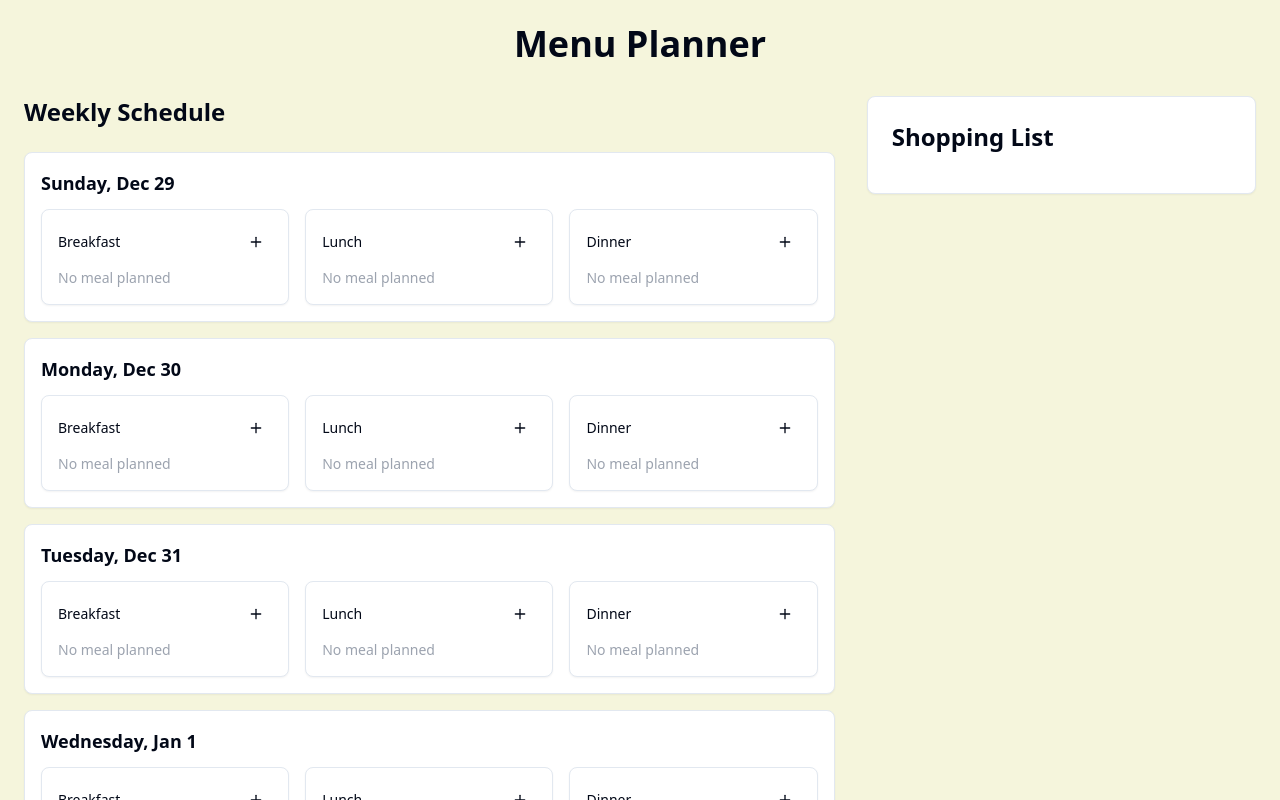
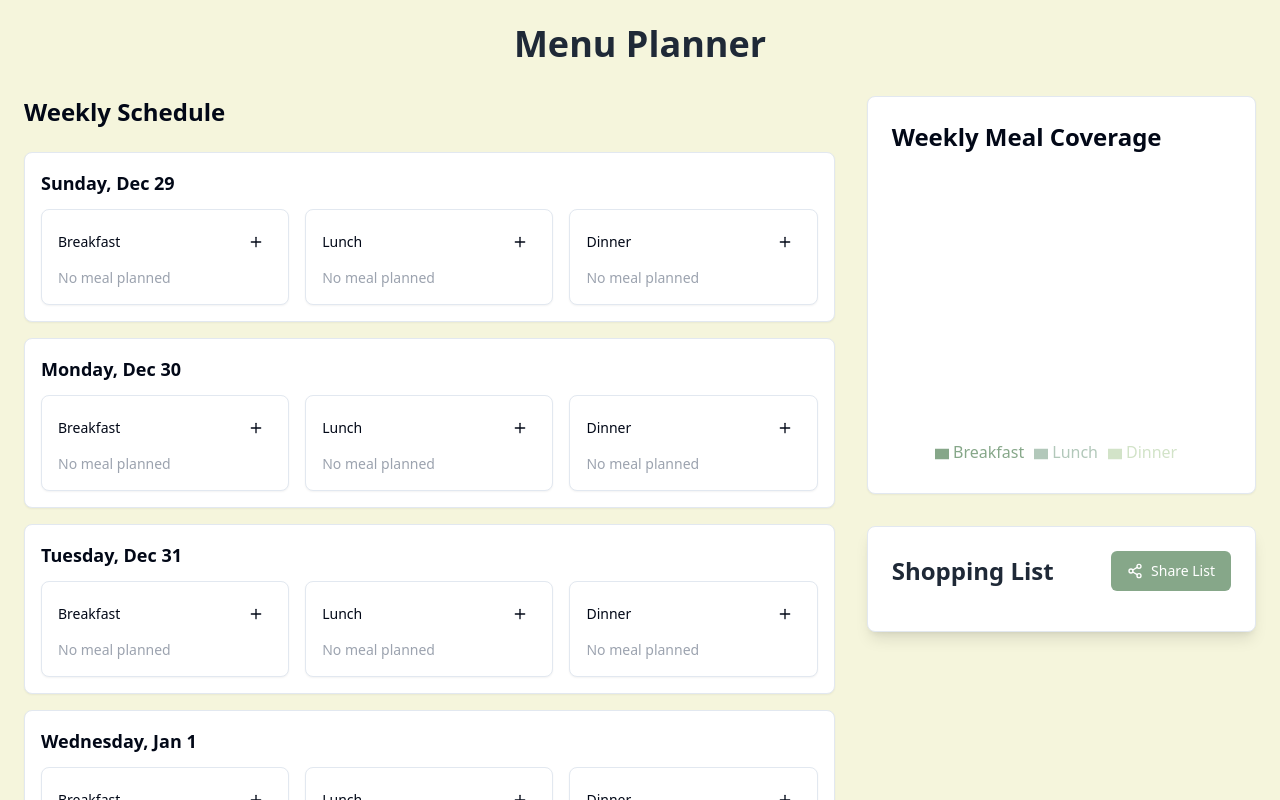
Before and after one commit to dagmmeko/weekly-bite-organizer, a React (Vite) app: page / in a window 1280 px wide. Shown: the top 800 px of the page. Built offline with nearby package versions, Linux system fonts and the light colour scheme.

Commit message:
Enhance UI and Add Features
Improved the overall aesthetics and cleanliness of the application. Implemented graphs for displaying statistics and added functionality for auto-generating online links for the shopping list.
[skip gpt_engineer]

```diff
--- /dev/null
+++ b/src/components/MealStats.tsx
@@ -0,0 +1,59 @@
+import React from "react";
+import { Card } from "@/components/ui/card";
+import { PieChart, Pie, Cell, ResponsiveContainer, Legend } from "recharts";
+import type { WeekSchedule } from "@/types/menu";
+
+interface MealStatsProps {
+  schedule: WeekSchedule;
+}
+
+const COLORS = ["#86A789", "#B2C8BA", "#D2E3C8"];
+
+const MealStats = ({ schedule }: MealStatsProps) => {
+  const getMealCounts = () => {
+    let breakfast = 0, lunch = 0, dinner = 0;
+
+    schedule.days.forEach(day => {
+      if (day.breakfast) breakfast++;
+      if (day.lunch) lunch++;
+      if (day.dinner) dinner++;
+    });
+
+    return [
+      { name: "Breakfast", value: breakfast },
+      { name: "Lunch", value: lunch },
+      { name: "Dinner", value: dinner },
+    ];
+  };
+
+  const data = getMealCounts();
+
+  return (
+    <Card className="p-6">
+      <h2 className="text-2xl font-bold mb-4">Weekly Meal Coverage</h2>
+      <div className="h-[300px]">
+        <ResponsiveContainer width="100%" height="100%">
+          <PieChart>
+            <Pie
+              data={data}
+              cx="50%"
+              cy="50%"
+              innerRadius={60}
+              outerRadius={80}
+              fill="#8884d8"
+              paddingAngle={5}
+              dataKey="value"
+            >
+              {data.map((entry, index) => (
+                <Cell key={`cell-${index}`} fill={COLORS[index % COLORS.length]} />
+              ))}
+            </Pie>
+            <Legend />
+          </PieChart>
+        </ResponsiveContainer>
+      </div>
+    </Card>
+  );
+};
+
+export default MealStats;
--- a/src/components/ShoppingList.tsx
+++ b/src/components/ShoppingList.tsx
@@ -1,6 +1,9 @@
 import React from "react";
 import { Card } from "@/components/ui/card";
+import { Button } from "@/components/ui/button";
+import { Share2 } from "lucide-react";
 import type { WeekSchedule } from "@/types/menu";
+import { toast } from "sonner";
 
 interface ShoppingListProps {
   schedule: WeekSchedule;
@@ -12,10 +15,8 @@ const ShoppingList = ({ schedule }: ShoppingListProps) => {
     .filter((meal): meal is NonNullable<typeof meal> => meal !== null)
     .flatMap((meal) => meal.ingredients);
 
-  // Create a Map to store normalized ingredients
   const uniqueIngredientsMap = new Map<string, string>();
 
-  // Normalize and store ingredients
   ingredients.forEach((ingredient) => {
     const normalized = ingredient.trim().toLowerCase();
     if (!uniqueIngredientsMap.has(normalized)) {
@@ -23,20 +24,42 @@ const ShoppingList = ({ schedule }: ShoppingListProps) => {
     }
   });
 
-  // Get unique ingredients while preserving original casing
   const uniqueIngredients = Array.from(uniqueIngredientsMap.values());
 
+  const generateShoppingListLink = () => {
+    const list = uniqueIngredients.join('\n');
+    const encodedList = encodeURIComponent(list);
+    const noteUrl = `https://keep.google.com/#create/text=${encodedList}`;
+
+    // Copy to clipboard
+    navigator.clipboard.writeText(list).then(() => {
+      toast.success("Shopping list copied to clipboard!");
+    });
+
+    // Open Google Keep in new tab
+    window.open(noteUrl, '_blank');
+  };
+
   return (
-    <Card className="p-6">
-      <h2 className="text-2xl font-bold mb-4">Shopping List</h2>
-      <ul className="space-y-2">
+    <Card className="p-6 bg-white shadow-lg rounded-lg">
+      <div className="flex justify-between items-center mb-4">
+        <h2 className="text-2xl font-bold text-gray-800">Shopping List</h2>
+        <Button
+          onClick={generateShoppingListLink}
+          className="flex items-center gap-2 bg-primary hover:bg-primary/90"
+        >
+          <Share2 className="w-4 h-4" />
+          Share List
+        </Button>
+      </div>
+      <ul className="space-y-2 mt-4">
         {uniqueIngredients.map((ingredient, index) => (
           <li
             key={index}
-            className="flex items-center space-x-2 text-sm"
+            className="flex items-center space-x-2 text-sm p-2 hover:bg-gray-50 rounded-md transition-colors"
           >
-            <input type="checkbox" className="rounded" />
-            <span>{ingredient}</span>
+            <input type="checkbox" className="rounded border-gray-300 text-primary focus:ring-primary" />
+            <span className="text-gray-700">{ingredient}</span>
           </li>
         ))}
       </ul>
--- a/src/pages/Index.tsx
+++ b/src/pages/Index.tsx
@@ -1,6 +1,7 @@
 import React, { useState, useEffect } from "react";
 import WeeklySchedule from "@/components/WeeklySchedule";
 import ShoppingList from "@/components/ShoppingList";
+import MealStats from "@/components/MealStats";
 import type { WeekSchedule, MealType } from "@/types/menu";
 import { addDays, startOfWeek } from "date-fns";
 import { toast } from "sonner";
@@ -57,12 +58,13 @@ const Index = () => {
   return (
     <div className="min-h-screen bg-secondary p-6">
       <div className="max-w-7xl mx-auto space-y-8">
-        <h1 className="text-4xl font-bold text-center mb-8">Menu Planner</h1>
+        <h1 className="text-4xl font-bold text-center mb-8 text-gray-800">Menu Planner</h1>
         <div className="grid grid-cols-1 lg:grid-cols-3 gap-8">
           <div className="lg:col-span-2">
             <WeeklySchedule schedule={schedule} onAddMeal={handleAddMeal} />
           </div>
-          <div>
+          <div className="space-y-8">
+            <MealStats schedule={schedule} />
             <ShoppingList schedule={schedule} />
           </div>
         </div>
```
